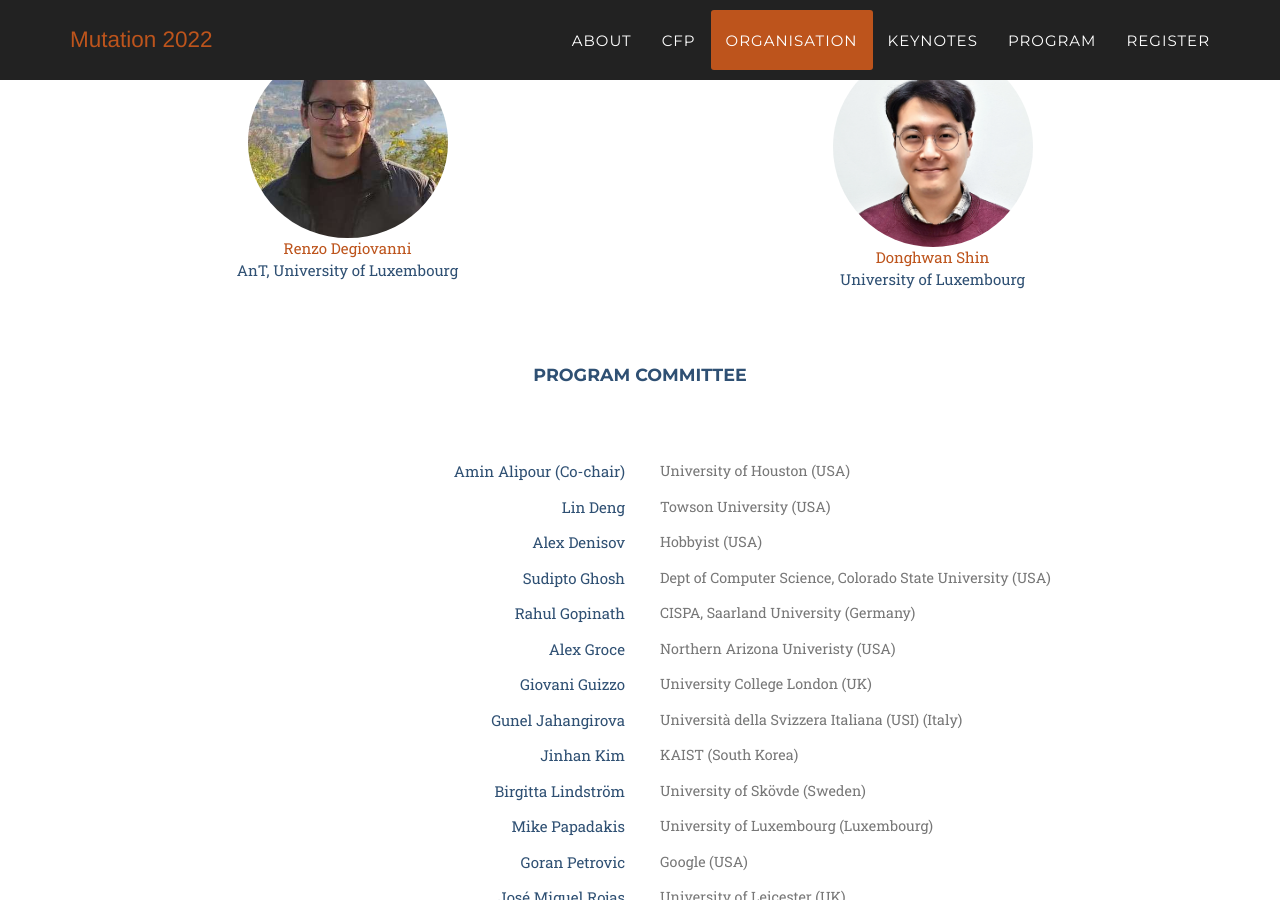
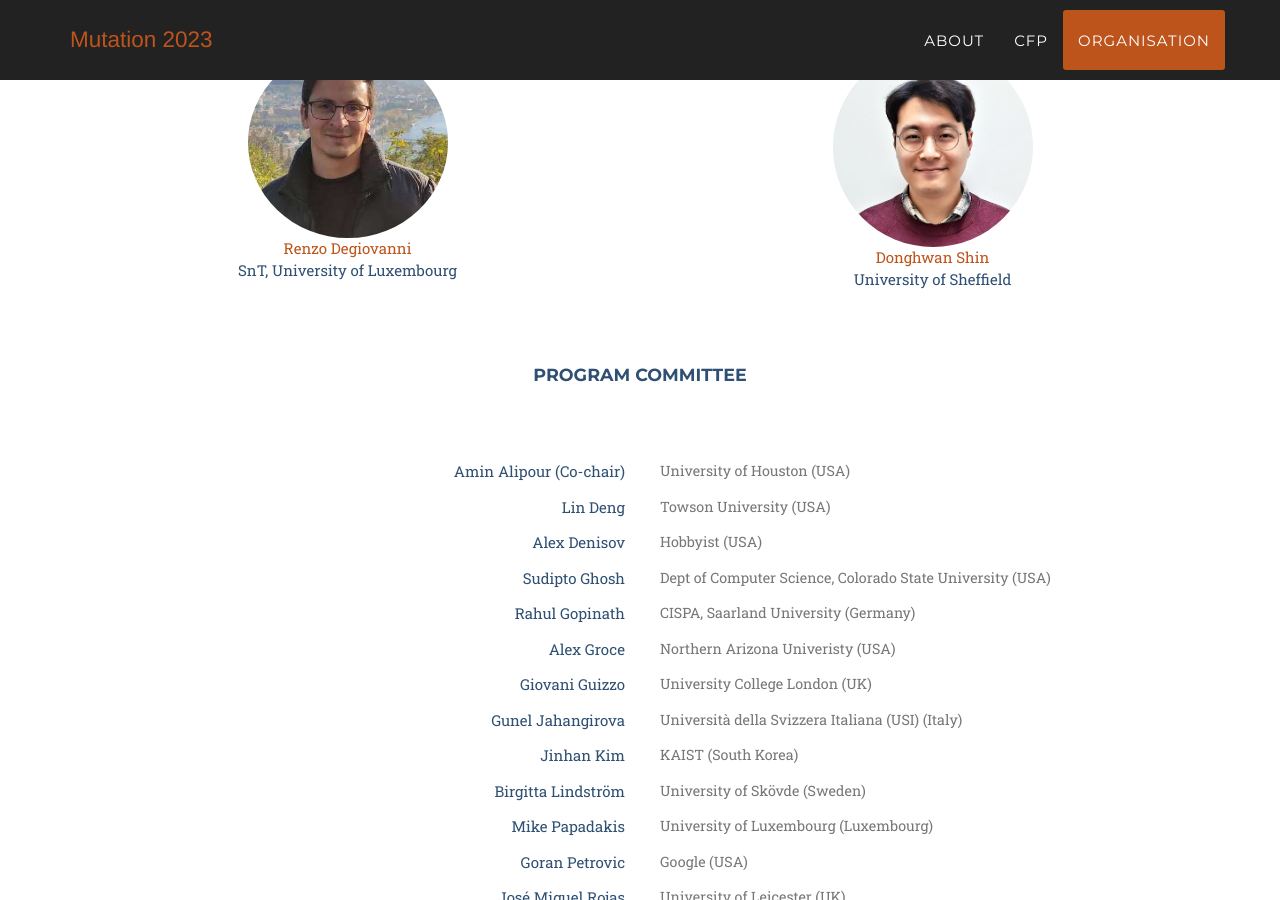
Before and after one commit to mutation-workshop/2024, a Jekyll site: the page built from index.html, in a window 1280 px wide and 900 px high, scrolled down 3422 px. Built offline with Jekyll 4.4.1, drawn with Linux system fonts in a browser that asks for light colours; some web fonts are replaced.

Commit message:
header updated

```diff
--- a/_includes/data/header.html
+++ b/_includes/data/header.html
@@ -9,7 +9,7 @@
                     <span class="icon-bar"></span>
                     <span class="icon-bar"></span>
                 </button>
-                <a class="navbar-brand page-scroll" href="{{ site.baseurl }}/">Mutation 2022</a>
+                <a class="navbar-brand page-scroll" href="{{ site.baseurl }}/">Mutation 2023</a>
             </div>
 
             <!-- Collect the nav links, forms, and other content for toggling -->
@@ -27,7 +27,7 @@
                     <li>
                         <a class="page-scroll" href="#organisation">Organisation</a>
                     </li>
-                    <li>
+                    <!-- <li>
                         <a class="page-scroll" href="#speakers">Keynotes</a>
                     </li>
                     <li>
@@ -35,7 +35,7 @@
                     </li>
                     <li>
                         <a class="page-scroll" href="#register">Register</a>
-                    </li>
+                    </li> -->
                 </ul>
             </div>
             <!-- /.navbar-collapse -->
--- a/teams/_posts/2019-01-01-team-1.markdown
+++ b/teams/_posts/2019-01-01-team-1.markdown
@@ -1,7 +1,7 @@
 ---
 title: Dr
 name: Renzo Degiovanni
-subtitle: AnT, University of Luxembourg
+subtitle: SnT, University of Luxembourg
 layout: default
 img: renzo.JPG
 thumbnail: renzo.JPG
--- a/teams/_posts/2019-01-02-team-2.markdown
+++ b/teams/_posts/2019-01-02-team-2.markdown
@@ -1,7 +1,7 @@
 ---
 title: Dr
 name: Donghwan Shin
-subtitle: University of Luxembourg
+subtitle: University of Sheffield
 layout: default
 img: donghwan.jpg
 thumbnail: donghwan.jpg
```
